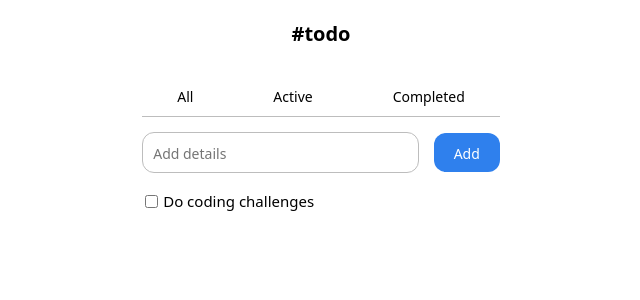
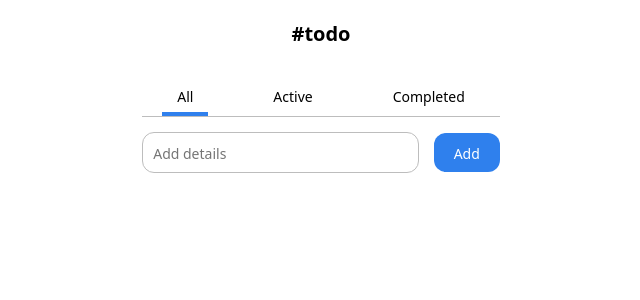
Before and after one commit to Vanaldito/todo-app, a React (Vite) app: page / in a window 1280 px wide. Shown: the top 300 px of the page, without its empty margins (319-959 px from the left). Built offline with nearby package versions, Linux system fonts and the light colour scheme.

Commit message:
feat: add a section where all notes are displayed

```diff
--- /dev/null
+++ b/src/components/AddNoteForm/index.tsx
@@ -0,0 +1,38 @@
+import { useState } from "react";
+
+import "./styles.css";
+
+interface AddNoteFormProps {
+  addNote: (note: string) => void;
+}
+
+export default function AddNoteForm({ addNote }: AddNoteFormProps) {
+  const [text, setText] = useState("");
+
+  function submitHandler(event: React.FormEvent<HTMLFormElement>) {
+    event.preventDefault();
+
+    text && addNote(text);
+
+    setText("");
+  }
+
+  function changeHandler(event: React.ChangeEvent<HTMLInputElement>) {
+    setText(event.target.value);
+  }
+
+  return (
+    <form className="add-note-form" onSubmit={submitHandler}>
+      <input
+        className="add-note-input"
+        type="text"
+        placeholder="Add details"
+        onChange={changeHandler}
+        value={text}
+      />
+      <button className="add-note-button" type="submit">
+        Add
+      </button>
+    </form>
+  );
+}
--- /dev/null
+++ b/src/components/AddNoteForm/styles.css
@@ -0,0 +1,27 @@
+.add-note-form {
+  margin: 15px auto;
+  display: flex;
+  gap: 15px;
+  align-items: center;
+  justify-content: center;
+}
+
+.add-note-input,
+.add-note-button {
+  font-size: 1.4rem;
+  border-radius: 12px;
+  outline: none;
+}
+
+.add-note-input {
+  padding: 11px 10px 9px;
+  border: 1px solid #bdbdbd;
+  width: min(calc(100% - 80px), 300px);
+}
+
+.add-note-button {
+  padding: 11px 20px 9px;
+  border: none;
+  background-color: #2f80ed;
+  color: white;
+}
--- /dev/null
+++ b/src/components/Notes/AllNotes.tsx
@@ -0,0 +1,20 @@
+import AddNoteForm from "../AddNoteForm";
+
+interface AllNotesProps {
+  notes: string[];
+  addNote: (newNote: string) => void;
+}
+
+export default function AllNotes({ notes, addNote }: AllNotesProps) {
+  return (
+    <>
+      <AddNoteForm addNote={addNote} />
+      {notes.map((note, index) => (
+        <div className="note" key={index}>
+          <input type="checkbox" />
+          <span>{note}</span>
+        </div>
+      ))}
+    </>
+  );
+}
--- a/src/components/Notes/index.tsx
+++ b/src/components/Notes/index.tsx
@@ -1,33 +1,62 @@
+import { useState } from "react";
+import AllNotes from "./AllNotes";
+import { getNotes } from "../../services/get-notes";
+import { updateNotes } from "../../services/update-notes";
+
 import "./styles.css";
 
 export default function Notes() {
+  const [notes, setNotes] = useState(getNotes());
+
+  const [noteType, setNoteType] = useState<"all" | "active" | "completed">(
+    "all"
+  );
+
+  function changeNoteType(newNoteType: "all" | "active" | "completed") {
+    return () => {
+      setNoteType(newNoteType);
+    };
+  }
+
+  function addNote(newNote: string) {
+    const newNotes = [...notes, newNote];
+
+    updateNotes(newNotes);
+    setNotes(newNotes);
+  }
+
   return (
     <div className="notes">
       <nav className="notes__navbar">
-        <button className="notes__navbar__button" type="button">
+        <button
+          className={`notes__navbar__button${
+            noteType === "all" ? " notes__navbar__button--active" : ""
+          }`}
+          type="button"
+          onClick={changeNoteType("all")}
+        >
           All
         </button>
-        <button className="notes__navbar__button" type="button">
+        <button
+          className={`notes__navbar__button${
+            noteType === "active" ? " notes__navbar__button--active" : ""
+          }`}
+          type="button"
+          onClick={changeNoteType("active")}
+        >
           Active
         </button>
-        <button className="notes__navbar__button" type="button">
+        <button
+          className={`notes__navbar__button${
+            noteType === "completed" ? " notes__navbar__button--active" : ""
+          }`}
+          type="button"
+          onClick={changeNoteType("completed")}
+        >
           Completed
         </button>
       </nav>
-      <form className="notes__add-note-form">
-        <input
-          className="notes__add-note-input"
-          type="text"
-          placeholder="Add details"
-        />
-        <button className="notes__add-note-button" type="button">
-          Add
-        </button>
-      </form>
-      <div className="note">
-        <input type="checkbox" />
-        <span>Do coding challenges</span>
-      </div>
+      {noteType === "all" && <AllNotes notes={notes} addNote={addNote} />}
     </div>
   );
 }
--- a/src/components/Notes/styles.css
+++ b/src/components/Notes/styles.css
@@ -26,32 +26,19 @@
   border: none;
 }
 
-.notes__add-note-form {
-  margin: 15px auto;
-  display: flex;
-  gap: 15px;
-  align-items: center;
-  justify-content: center;
+.notes__navbar__button--active {
+  position: relative;
 }
 
-.notes__add-note-input,
-.notes__add-note-button {
-  font-size: 1.4rem;
-  border-radius: 12px;
-  outline: none;
-}
-
-.notes__add-note-input {
-  padding: 11px 10px 9px;
-  border: 1px solid #bdbdbd;
-  width: min(calc(100% - 80px), 300px);
-}
-
-.notes__add-note-button {
-  padding: 11px 20px 9px;
-  border: none;
-  background-color: #2f80ed;
-  color: white;
+.notes__navbar__button--active::after {
+  content: "";
+  display: block;
+  width: 100%;
+  height: 4px;
+  border-bottom: 4px solid #2f80ed;
+  position: absolute;
+  bottom: 0px;
+  left: 0px;
 }
 
 .note {
--- /dev/null
+++ b/src/services/get-notes.ts
@@ -0,0 +1,5 @@
+export function getNotes(): string[] {
+  const notes = localStorage.getItem("notes");
+
+  return notes ? JSON.parse(notes) : [];
+}
--- /dev/null
+++ b/src/services/update-notes.ts
@@ -0,0 +1,3 @@
+export function updateNotes(newNotes: string[]) {
+  localStorage.setItem("notes", JSON.stringify(newNotes));
+}
```
